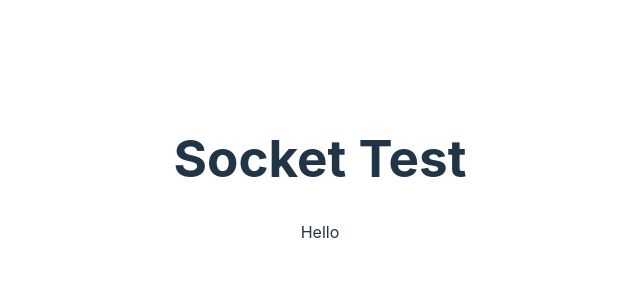
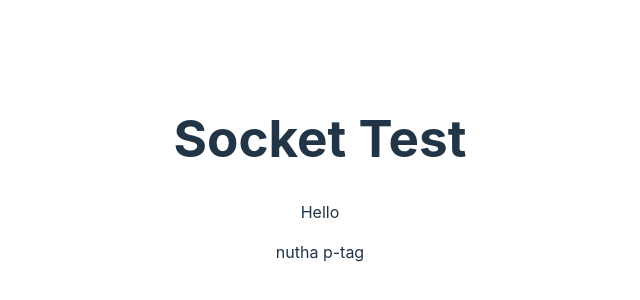
Before and after one commit to calebmcdonald44/MERN-project, a React (Vite) app in the folder MERN-project/client/: page / in a window 1280 px wide. Shown: the part 222-522 px from the top of the page, without its empty margins (320-960 px from the left). Built offline with nearby package versions, Linux system fonts and the light colour scheme; no server answers.

Commit message:
Add p-tag

```diff
--- a/MERN-project/client/src/components/Test.jsx
+++ b/MERN-project/client/src/components/Test.jsx
@@ -15,6 +15,7 @@ function Test() {
         <div className='Test'>
             <h1>Socket Test</h1>
             <p>Hello</p>
+            <p>nutha p-tag</p>
         </div>
     )
 }
```
